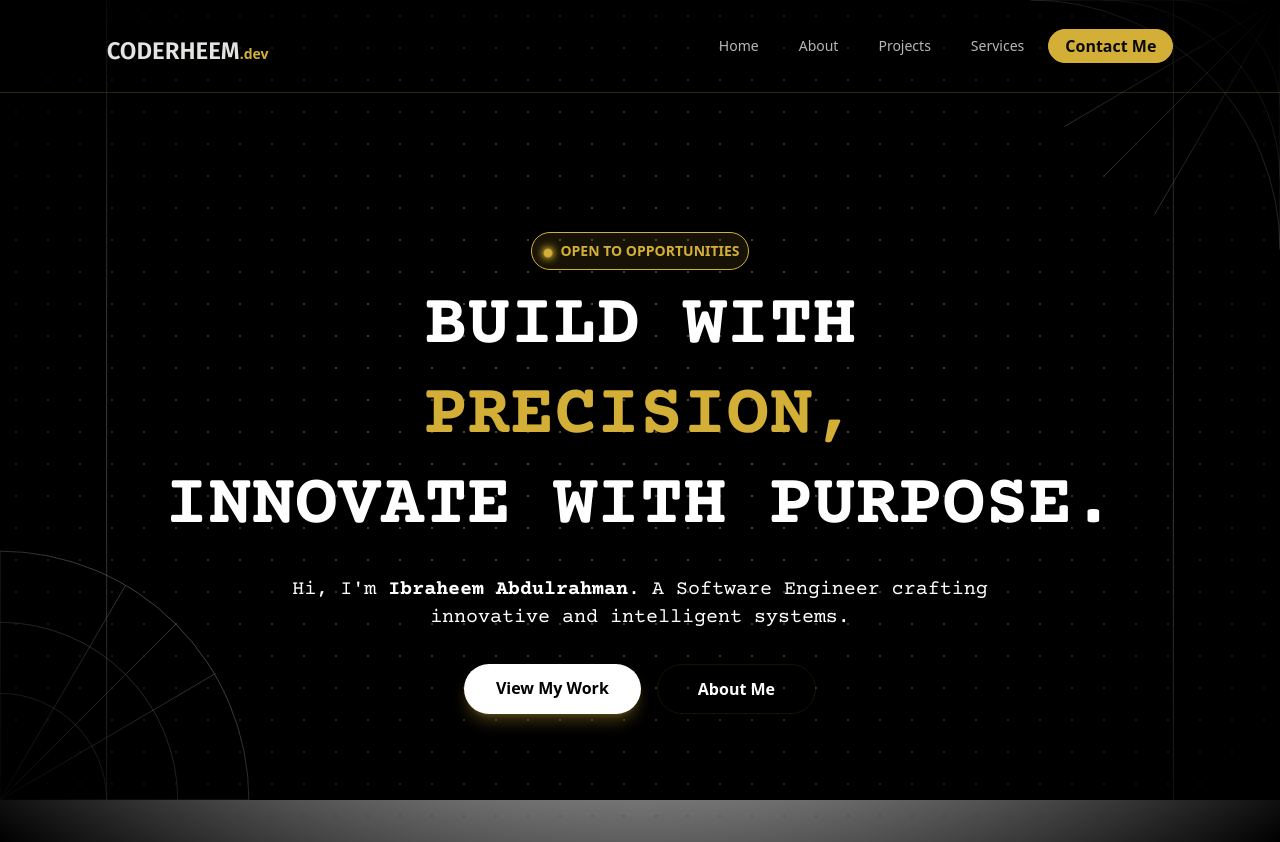
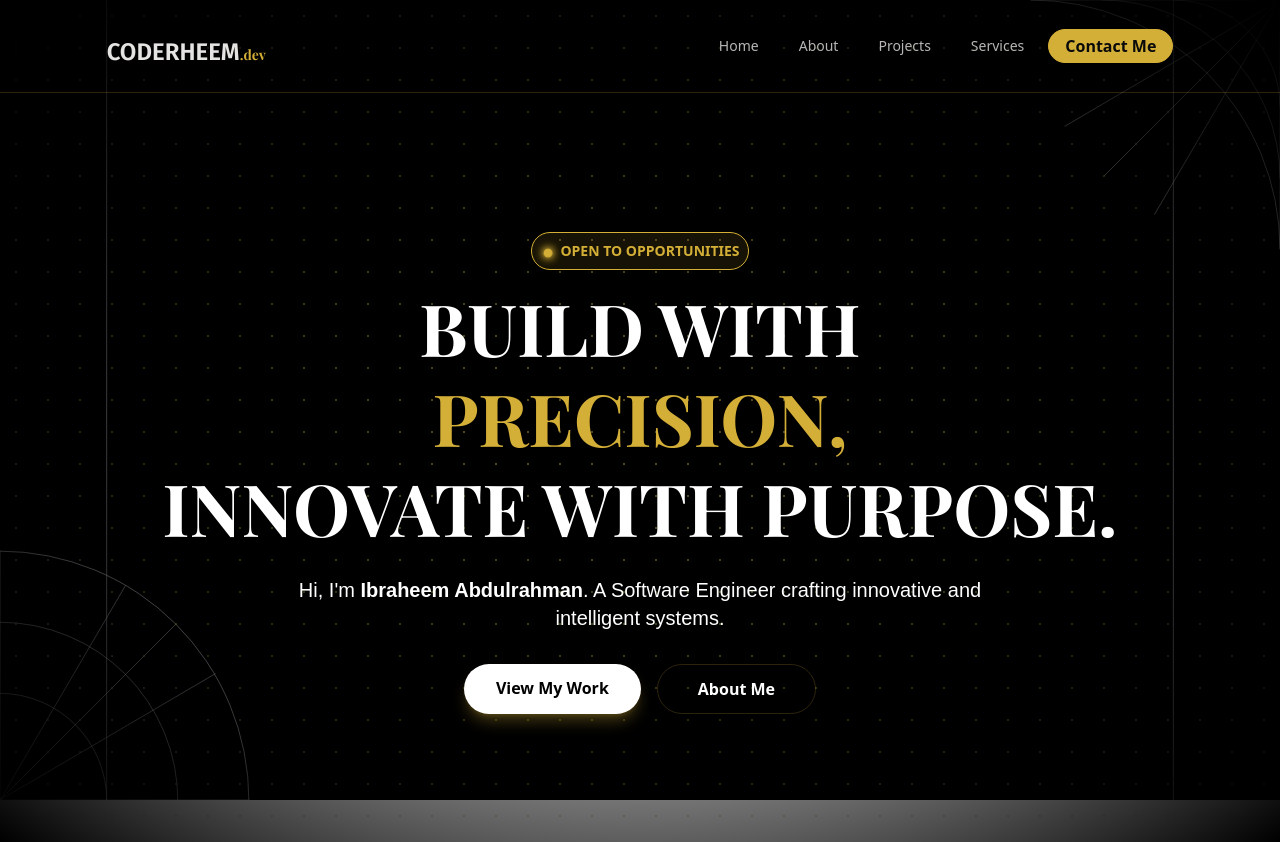
Before and after one commit to CodeRheem/portfolio.ia, a React (Vite) app: page / in a window 1280 px wide. Built offline with nearby package versions, Linux system fonts and the light colour scheme; a web font is replaced by a local one.

Commit message:
style: update font styles in HeroSection and Navbar components

```diff
--- a/src/components/HeroSection.tsx
+++ b/src/components/HeroSection.tsx
@@ -5,7 +5,7 @@ export default function HeroSection() {
     <section className="min-h-[60vh] flex flex-col justify-center items-center text-center px-4 sm:px-6 lg:px-8 py-12 sm:py-16 md:py-20 lg:py-32 mt-16 sm:mt-20 md:mt-26">
       <GlowingButton />
 
-      <h1 className="text-3xl sm:text-4xl md:text-5xl lg:text-6xl xl:text-7xl font-bold mb-4 sm:mb-6 leading-tight text-white courier-prime-bold">
+      <h1 className="text-3xl sm:text-4xl md:text-5xl lg:text-6xl xl:text-7xl font-bold mb-4 sm:mb-6 leading-tight text-white font-display-playfair">
         BUILD WITH <br />
         <span className="text-luxury-gold font-semibold text-4xl sm:text-5xl md:text-6xl lg:text-7xl">
           PRECISION,
@@ -14,7 +14,7 @@ export default function HeroSection() {
         INNOVATE WITH PURPOSE.
       </h1>
 
-      <p className="text-base sm:text-lg md:text-xl text-text-secondary-light dark:text-text-secondary-dark mb-6 sm:mb-8 max-w-sm sm:max-w-xl md:max-w-2xl lg:max-w-3xl text-white courier-prime-regular px-4">
+      <p className="text-base sm:text-lg md:text-xl text-text-secondary-light dark:text-text-secondary-dark mb-6 sm:mb-8 max-w-sm sm:max-w-xl md:max-w-2xl lg:max-w-3xl text-white font-body-space px-4">
         Hi, I'm <span className="text-white font-semibold">Ibraheem Abdulrahman</span>. A Software Engineer crafting innovative and intelligent systems.
       </p>
 
@@ -24,15 +24,15 @@ export default function HeroSection() {
           className="relative bg-white text-black font-semibold px-6 sm:px-8 py-2.5 sm:py-3 rounded-full shadow-lg shadow-luxury-gold/30 hover:scale-105 hover:shadow-xl hover:shadow-luxury-gold/40 hover:bg-luxury-gold transition-all duration-500 group text-sm sm:text-base"
         >
           <span className="relative z-10">View My Work</span>
-          <span className="absolute -inset-1 border-2 border-luxury-gold bg-luxury-gold opacity-0 group-hover:opacity-100 transition-all duration-500 rounded-full"></span>
+          <span className="absolute -inset-1 border-2 border-luxury-gold bg-luxury-gold opacity-0 group-hover:opacity-100 transition-all duration-500"></span>
         </a>
 
         <a
-          href="#contact"
-          className="relative bg-transparent border border-luxury-gold/10 text-white font-semibold px-8 sm:px-10 py-2.5 sm:py-3 rounded-full shadow-lg hover:bg-luxury-gold/20 hover:scale-105 transition-all duration-500 group text-sm sm:text-base"
+          href="#about"
+          className="relative border  border-luxury-gold/20 text-white font-semibold px-8 sm:px-10 py-2.5 sm:py-3 rounded-full shadow-lg hover:bg-luxury-gold/20 hover:scale-105 transition-all duration-500 group text-sm sm:text-base"
         >
           <span className="relative z-10">About Me</span>
-          <span className="absolute -inset-0.5 border border-luxury-gold opacity-0 group-hover:opacity-100 transition-all duration-500 rounded-full"></span>
+          <span className="absolute -inset-0.5 border border-luxury-gold opacity-0 group-hover:opacity-100 transition-all duration-500"></span>
         </a>
       </div>
     </section>
--- a/src/components/Navbar.tsx
+++ b/src/components/Navbar.tsx
@@ -56,7 +56,7 @@ const Navbar = () => {
             href="/"
             className="group relative"
           >
-            <div className="text-xl sm:text-2xl md:text-4xl font-bold font-display -ml-2 sm:-ml-6">
+            <div className="text-xl sm:text-2xl md:text-4xl font-bold font-display-playfair -ml-2 sm:-ml-6">
               <span className="text-luxury-platinum text-xl sm:text-2xl fira-sans-semibold">CODERHEEM</span>
               <span className="text-luxury-gold text-xs sm:text-sm">.dev</span>
             </div>
--- a/src/index.css
+++ b/src/index.css
@@ -1,6 +1,8 @@
 @import "tailwindcss";
 
 @import "tw-animate-css";
+
+@import url('https://fonts.googleapis.com/css2?family=Playfair+Display:wght@600;700&family=Space+Grotesk:wght@400;500;600;700&display=swap');
 
 @custom-variant dark (&:is(.dark *));
 
@@ -140,6 +142,7 @@
   }
   body {
     @apply bg-background text-foreground;
+    font-family: "Space Grotesk", sans-serif;
   }
 }
 
@@ -217,6 +220,14 @@
   font-family: "Fira Sans", sans-serif;
   font-weight: 700;
   font-style: normal;
+}
+
+.font-body-space {
+  font-family: "Space Grotesk", sans-serif;
+}
+
+.font-display-playfair {
+  font-family: "Playfair Display", serif;
 }
 
 .fira-sans-extrabold {
```
